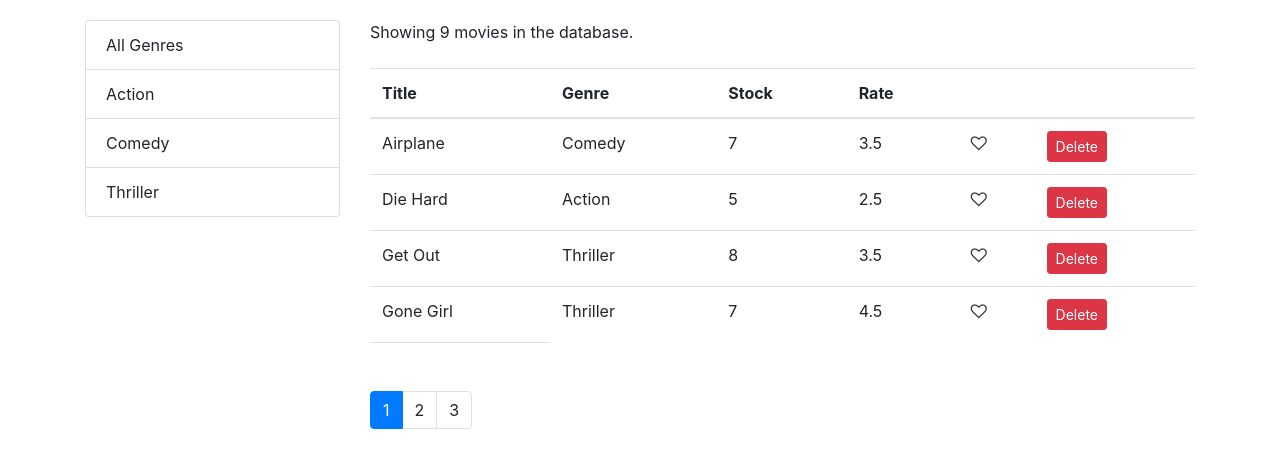
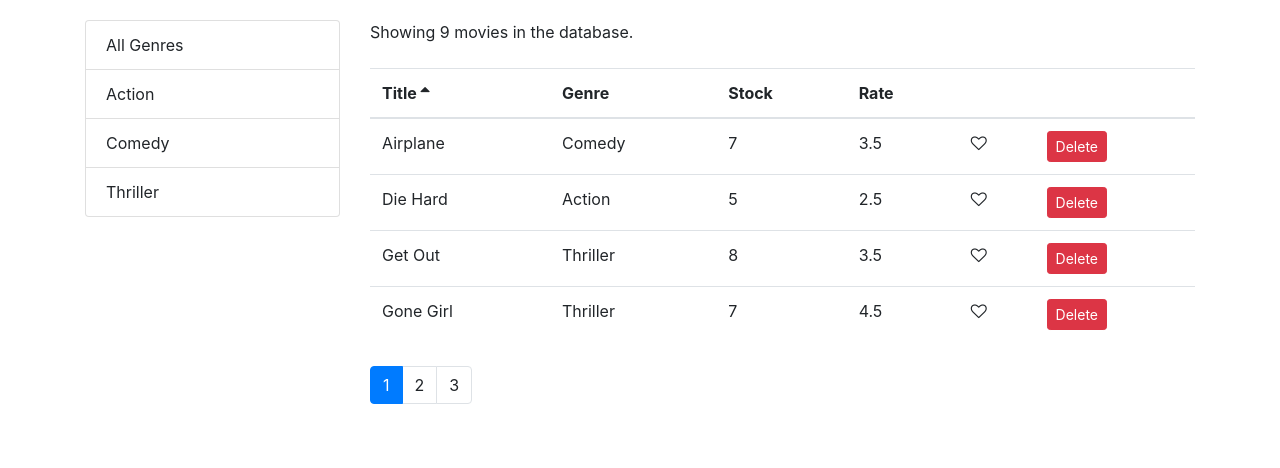
Before and after one commit to mrhpn/react--vidly, a React (Create React App) app: page / in a window 1280 px wide. Shown: the top 468 px of the page. Built offline with nearby package versions, Linux system fonts and the light colour scheme.

Commit message:
added sort icon in table header component

```diff
--- a/src/components/MoviesTable.jsx
+++ b/src/components/MoviesTable.jsx
@@ -23,7 +23,7 @@ const MoviesTable = ({ movies, sortColumn, onLike, onDelete, onSort }) => {
   return (
     <table className="table my-4">
       <TableHeader columns={columns} sortColumn={sortColumn} onSort={onSort} />
-      <TableBody data={movies} columns={columns} />
+      <TableBody data={movies} columns={columns} sortColumn={sortColumn} />
     </table>
   );
 };
--- a/src/components/common/TableBody.jsx
+++ b/src/components/common/TableBody.jsx
@@ -1,7 +1,7 @@
 import React from 'react';
 import _ from 'lodash';
 
-const TableBody = ({ data, columns }) => {
+const TableBody = ({ data, columns, sortColumn }) => {
   const renderCell = (item, column) => {
     if (column.content) return column.content(item);
     return _.get(item, column.path);
@@ -20,9 +20,6 @@ const TableBody = ({ data, columns }) => {
           ))}
         </tr>
       ))}
-      <tr>
-        <td></td>
-      </tr>
     </tbody>
   );
 };
--- a/src/components/common/TableHeader.jsx
+++ b/src/components/common/TableHeader.jsx
@@ -14,12 +14,24 @@ const TableHeader = ({ columns, sortColumn: sortCol, onSort }) => {
     onSort(sortColumn);
   };
 
+  const renderSortIcon = (column) => {
+    if (column.path !== sortCol.path) return null;
+
+    if (sortCol.order === 'asc') return <i className="fa fa-sort-asc"></i>;
+    return <i className="fa fa-sort-desc"></i>;
+  };
+
   return (
     <thead>
       <tr>
         {columns.map((col) => (
-          <th key={col.path || col.key} scope="col" onClick={() => raiseSort(col.path)}>
-            {col.label}
+          <th
+            className="clickable"
+            key={col.path || col.key}
+            scope="col"
+            onClick={() => raiseSort(col.path)}
+          >
+            {col.label} {renderSortIcon(col)}
           </th>
         ))}
       </tr>
--- a/src/index.css
+++ b/src/index.css
@@ -1,7 +1,8 @@
 body {
   margin: 0;
   padding: 20px 0 0 0;
-  font-family: -apple-system, BlinkMacSystemFont, 'Segoe UI', 'Roboto', 'Oxygen', 'Ubuntu', 'Cantarell', 'Fira Sans', 'Droid Sans', 'Helvetica Neue', sans-serif;
+  font-family: -apple-system, BlinkMacSystemFont, 'Segoe UI', 'Roboto', 'Oxygen', 'Ubuntu',
+    'Cantarell', 'Fira Sans', 'Droid Sans', 'Helvetica Neue', sans-serif;
   -webkit-font-smoothing: antialiased;
   -moz-osx-font-smoothing: grayscale;
 }
@@ -9,3 +10,7 @@ body {
 code {
   font-family: source-code-pro, Menlo, Monaco, Consolas, 'Courier New', monospace;
 }
+
+.clickable {
+  cursor: pointer;
+}
```
